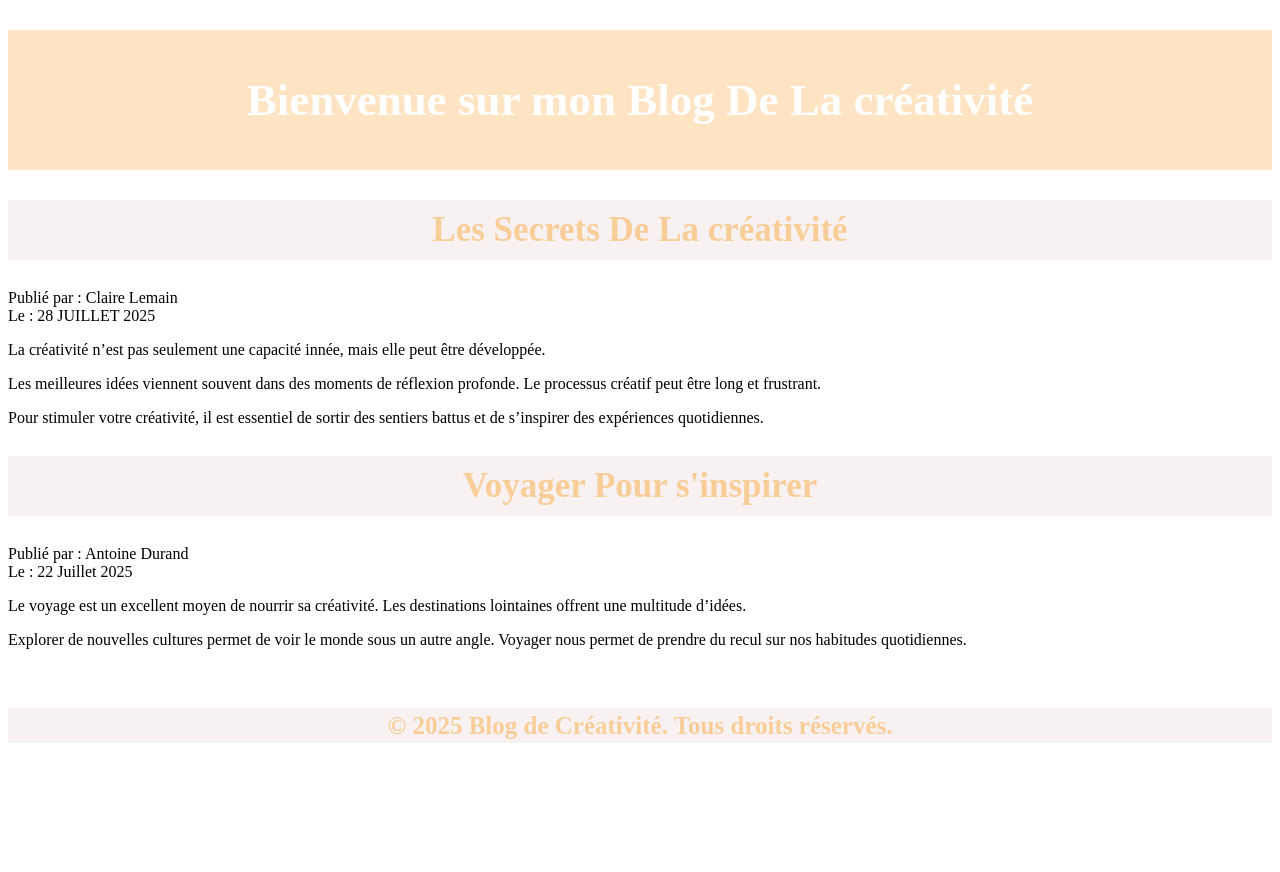
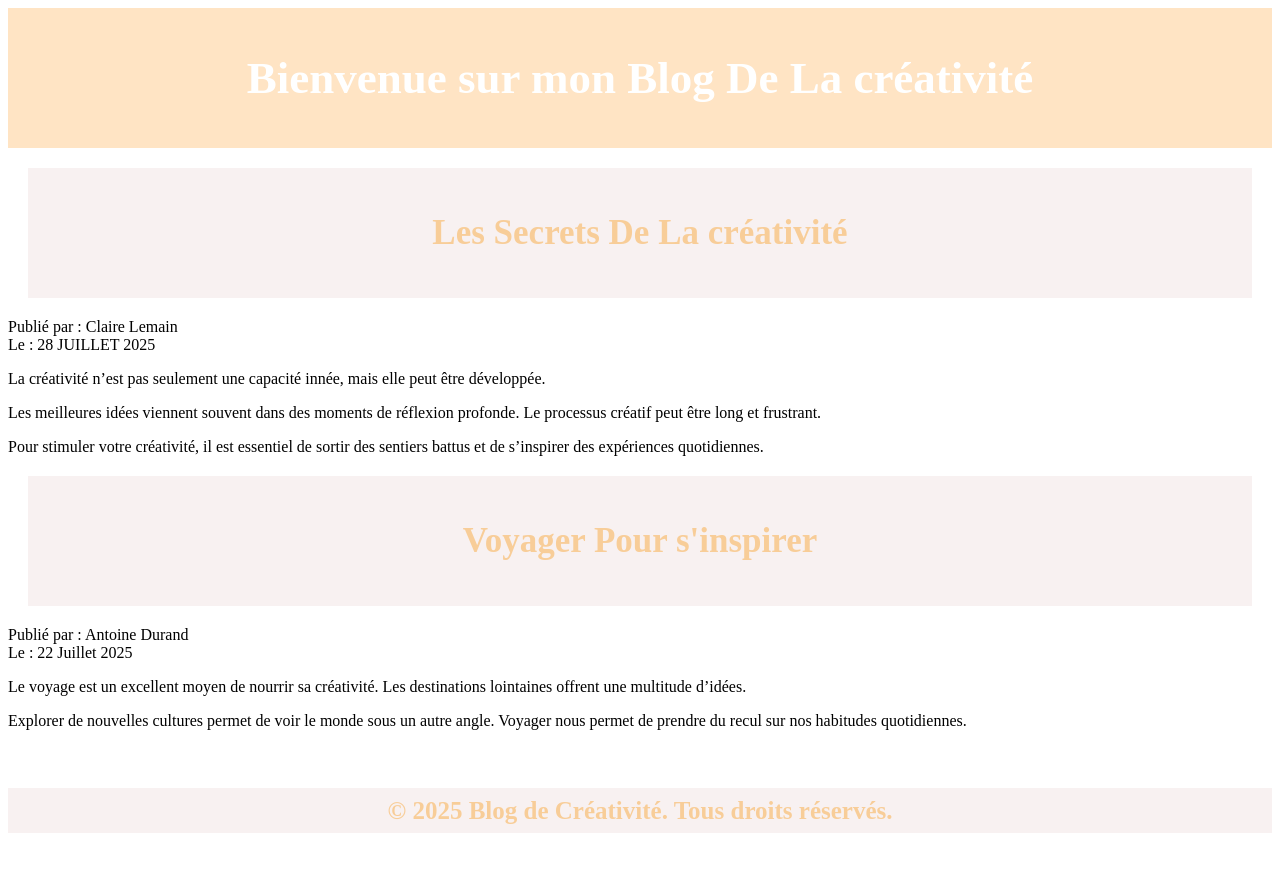
Before and after one commit to cerinouu/devoir-maison-4, a plain HTML site: page index.html in a window 1280 px wide. Before the commit the page ends 801 px from the top, so only its background shows below. Drawn offline with Linux system fonts and the light colour scheme.

Commit message:
Update styles.css

```diff
--- a/styles.css
+++ b/styles.css
@@ -7,6 +7,9 @@ body{
         font-size: 45px;
         line-height: 140px ;
         text-align: center;
+        margin: 0%;
+        padding:0%;
+
     }
   }
   h2{
@@ -16,13 +19,15 @@ body{
     font-size: 35px;
     line-height: 60px;
     text-align: center;
+    padding: 35px;
+    margin: 20px;
   }
   h6{
     color: rgb(248, 205, 152);
     background-color: rgb(248, 241, 241);
     font-family: 'Times New Roman', Times, serif;
     font-size: 25px;
-    line-height: 35px;
+    line-height: 45px;
     text-align: center;
 
   }
```
